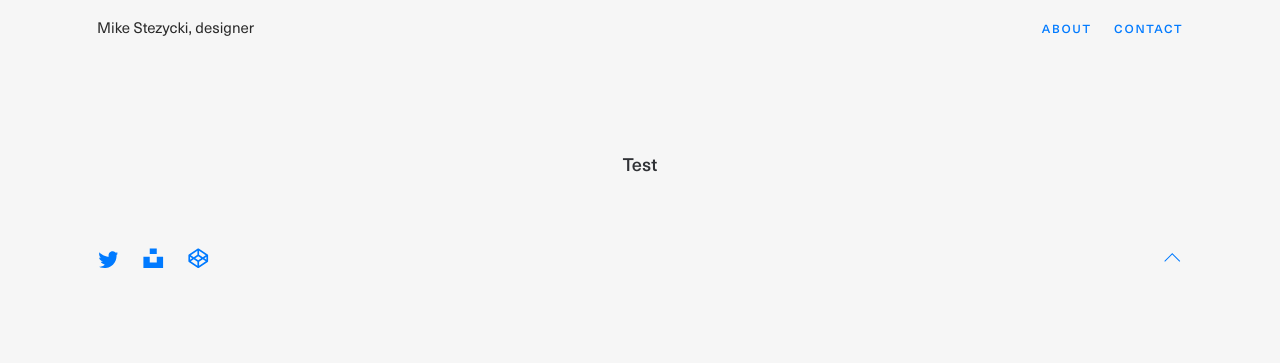
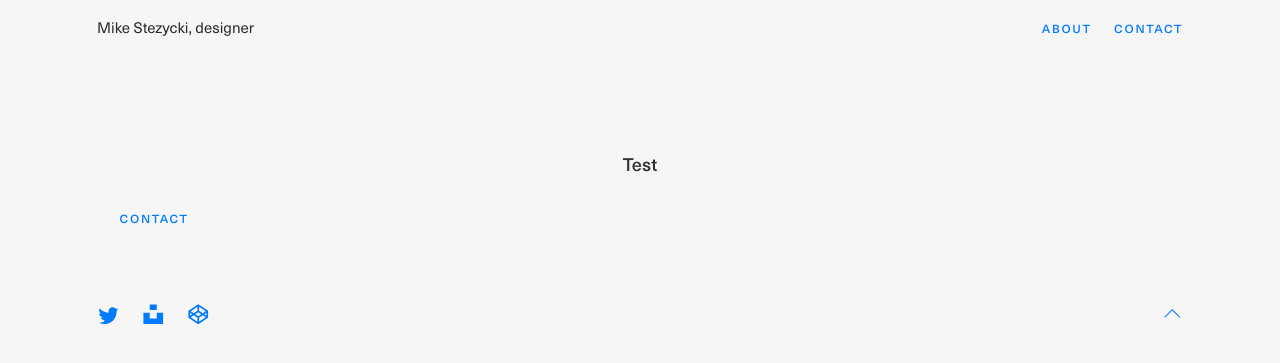
Before and after one commit to mr-stezz/mr-stezz.github.io, a Jekyll site: the page built from =/test.md, in a window 1280 px wide. Shown: the top 363 px of the page. Built offline with Jekyll 4.4.1, drawn with Linux system fonts in a browser that asks for light colours.

Commit message:
Add toggle and checkbox to open test form

```diff
--- a/=/test.md
+++ b/=/test.md
@@ -3,6 +3,8 @@ layout: default_page
 title: Test
 ---
 <!-- <div class="kwes-form"> -->
+  <label id="contact" for="toggle-checkbox" class="nav-link  toggle-label" title="Drop me a line." aria-controls="js-form" role="button">Contact</label>
+  <input type="checkbox" id="toggle-checkbox" name="toggle-checkbox" class="toggle-checkbox">
   <form id="js-form" class="form kwes-form" method="POST" action="https://kwes.io/api/foreign/forms/k09Qhdxl4WbBxXctMo8v" mode="test">
 	<fieldset class="formgroup">
 	  <div class="formfield">
```
